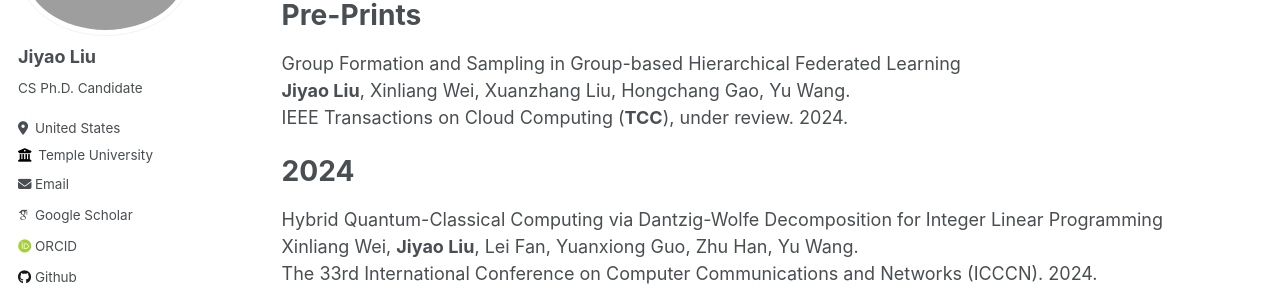
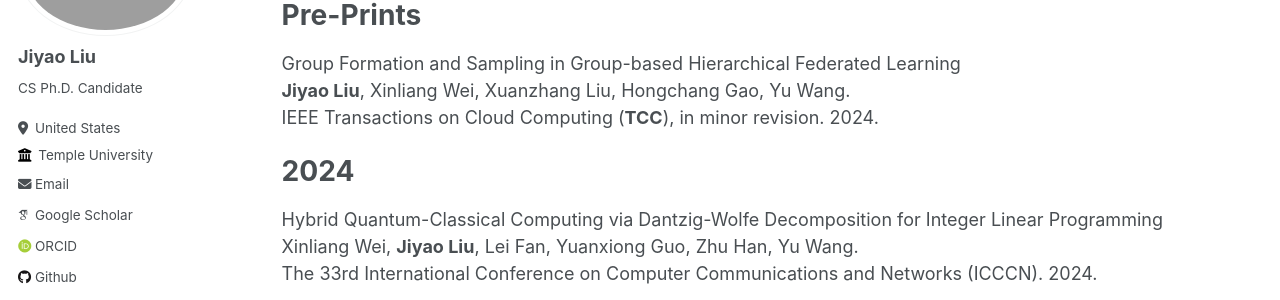
Before and after one commit to Jiyao17/jiyao17.github.io, a Jekyll site: the page built from _pages/publications.md, in a window 1280 px wide and 900 px high. Shown: the part 204-504 px from the top of the window. Built offline with Jekyll 4.4.1, drawn with Linux system fonts in a browser that asks for light colours; some web fonts are replaced.

Commit message:
sync
sync

```diff
--- a/_pages/publications.md
+++ b/_pages/publications.md
@@ -25,7 +25,7 @@ You can also find my articles on [my Google Scholar profile](https://scholar.goo
 
 Group Formation and Sampling in Group-based Hierarchical Federated Learning
 **Jiyao Liu**, Xinliang Wei, Xuanzhang Liu, Hongchang Gao, Yu Wang.
-IEEE Transactions on Cloud Computing (**TCC**), under review. 2024.
+IEEE Transactions on Cloud Computing (**TCC**), in minor revision. 2024.
 
 
 # 2024
```
